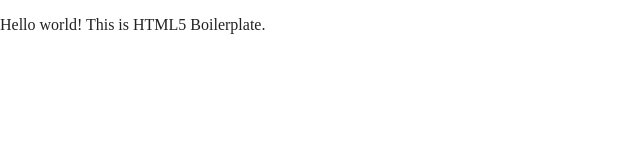
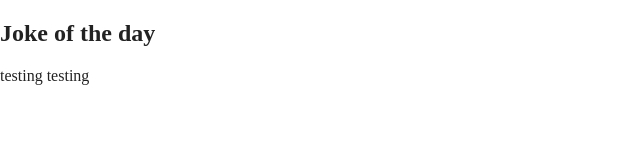
Before and after one commit to sarah-kallansrud/joke-a-day, a website built with Parcel: page index.html in a window 1280 px wide. Shown: the whole page, without its empty margins (0-640 px from the left). Built offline with nearby package versions, Linux system fonts and the light colour scheme.

Commit message:
Added header and placeholder paragraph to html

```diff
--- a/index.html
+++ b/index.html
@@ -24,8 +24,21 @@
 
 <body>
 
-  <!-- Add your site or application content here -->
-  <p>Hello world! This is HTML5 Boilerplate.</p>
+  <!-- Title -->
+  <h2>Joke of the day</h2>
+
+  <!-- Joke Generator -->
+
+  <p id="joke">testing testing</p>
+
+
+
+
+
+
+
+
+
   <script src="js/vendor/modernizr-3.11.2.min.js"></script>
   <script src="js/plugins.js"></script>
   <script src="js/main.js"></script>
```
